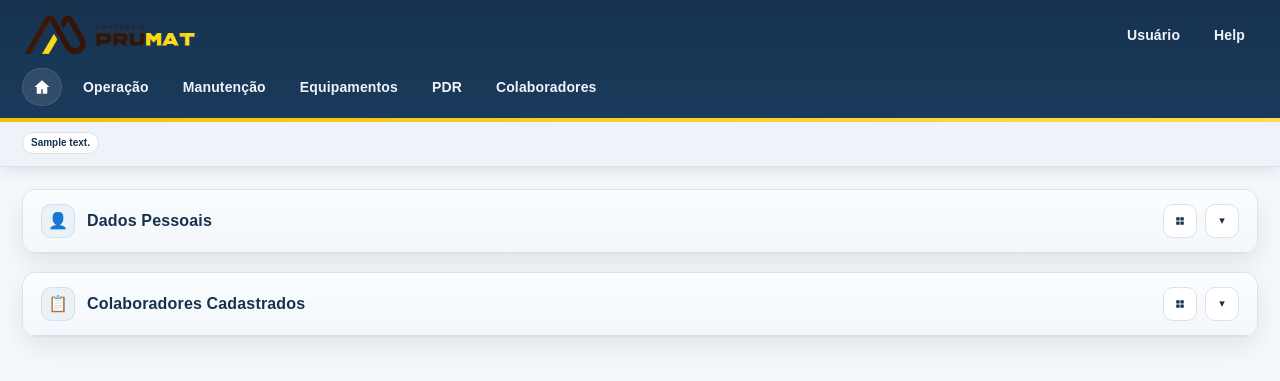
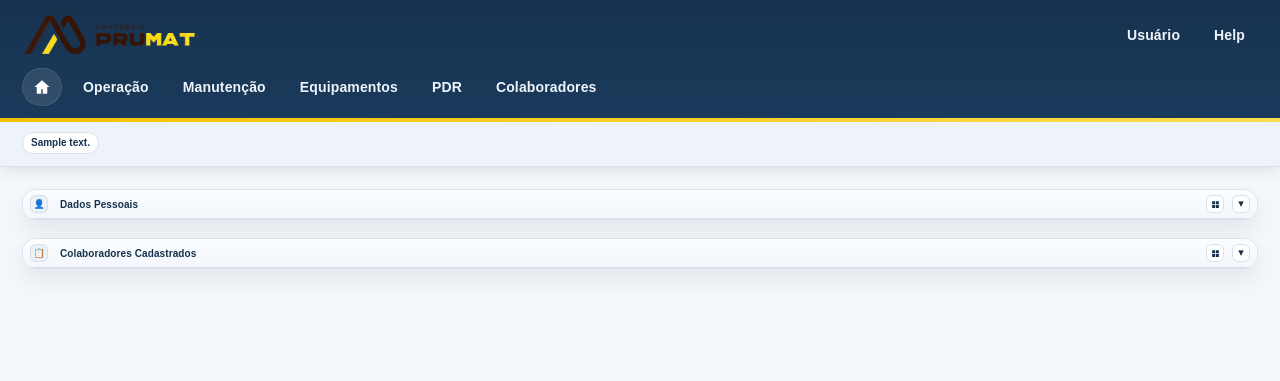
Before and after one commit to satmbr/prod, a Flask app: template templates/colaboradores/registro.html in a window 1280 px wide. Shown: the top 381 px of the page. Run offline with Flask 3, Linux system fonts and the light colour scheme; the template is opened without the code that fills it: most values are stand-ins (such as "Sample title", 1, 10 or a date in 2020).

Commit message:
Add files via upload

```diff
--- a/templates/colaboradores/registro.html
+++ b/templates/colaboradores/registro.html
@@ -134,6 +134,49 @@
       margin-bottom:14px;
     }
 
+    /* ===== PADRÃO COMPACTO IGUAL AO OPERACAO/PRODUCAO ===== */
+    #colab-dados-pessoais.zone-body,
+    #colab-lista.zone-body{
+      padding:6px;
+    }
+
+    .zone-head[data-target="#colab-dados-pessoais"],
+    .zone-head[data-target="#colab-lista"]{
+      padding:5px 7px;
+    }
+
+    .zone-head[data-target="#colab-dados-pessoais"] .zone-title,
+    .zone-head[data-target="#colab-lista"] .zone-title{
+      font-size:10px;
+    }
+
+    .zone-head[data-target="#colab-dados-pessoais"] .zone-icon,
+    .zone-head[data-target="#colab-lista"] .zone-icon{
+      width:18px;
+      height:18px;
+      min-width:18px;
+      font-size:9px;
+      border-radius:6px;
+      display:inline-flex;
+      align-items:center;
+      justify-content:center;
+    }
+
+    .zone-head[data-target="#colab-dados-pessoais"] .icon-btn,
+    .zone-head[data-target="#colab-lista"] .icon-btn{
+      width:18px;
+      height:18px;
+      min-width:18px;
+      border-radius:6px;
+      padding:0;
+    }
+
+    .zone-head[data-target="#colab-dados-pessoais"] .icon-btn svg,
+    .zone-head[data-target="#colab-lista"] .icon-btn svg{
+      width:9px;
+      height:9px;
+    }
+
     @media (max-width: 1200px){
       .toolbar-row.toolbar-2,
       .toolbar-row.toolbar-3,
@@ -176,6 +219,7 @@
         <button type="button" class="icon-btn caret">▾</button>
       </div>
     </header>
+
     <div class="zone-body collapsed" id="colab-dados-pessoais">
       <p class="subtitle-soft">Preencha as informações básicas do colaborador.</p>
 
@@ -244,7 +288,6 @@
           <div></div>
         </div>
 
-        <!-- FAMÍLIA E ORIGEM -->
         <div class="section-note">Família e origem</div>
 
         <div class="toolbar-row toolbar-3" style="margin-top:12px;">
@@ -264,7 +307,6 @@
           </label>
         </div>
 
-        <!-- DOCUMENTOS -->
         <div class="section-note">Documentos</div>
 
         <div class="toolbar-row toolbar-4" style="margin-top:12px;">
@@ -289,7 +331,6 @@
           </label>
         </div>
 
-        <!-- ENDEREÇO -->
         <div class="section-note">Endereço</div>
 
         <div class="toolbar-row toolbar-2" style="margin-top:12px;">
@@ -304,7 +345,6 @@
           </label>
         </div>
 
-        <!-- CONTRATO E FUNÇÃO -->
         <div class="section-note">Contrato e função</div>
 
         <div class="toolbar-row toolbar-4" style="margin-top:12px;">
@@ -371,7 +411,6 @@
           </label>
         </div>
 
-        <!-- JORNADA E FÉRIAS -->
         <div class="section-note">Jornada e férias</div>
 
         <div class="toolbar-row toolbar-4" style="margin-top:12px;">
```
